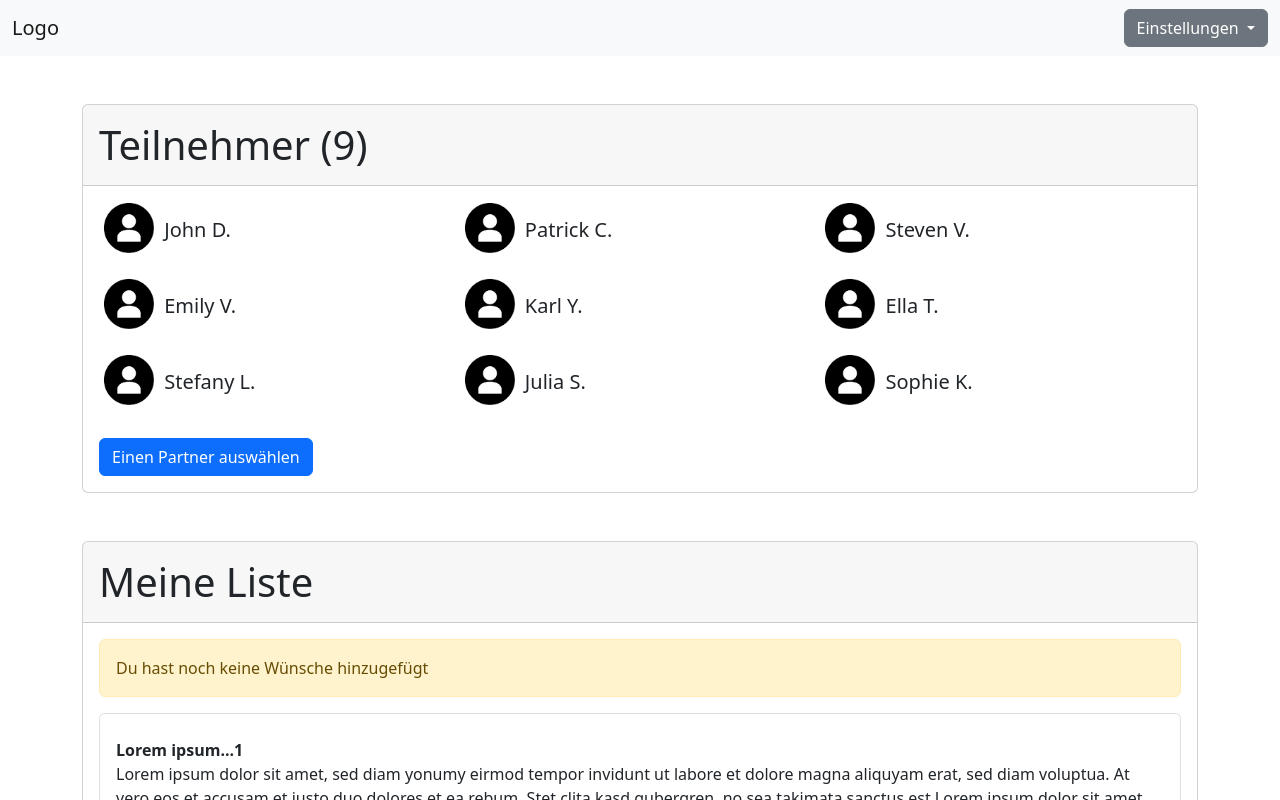
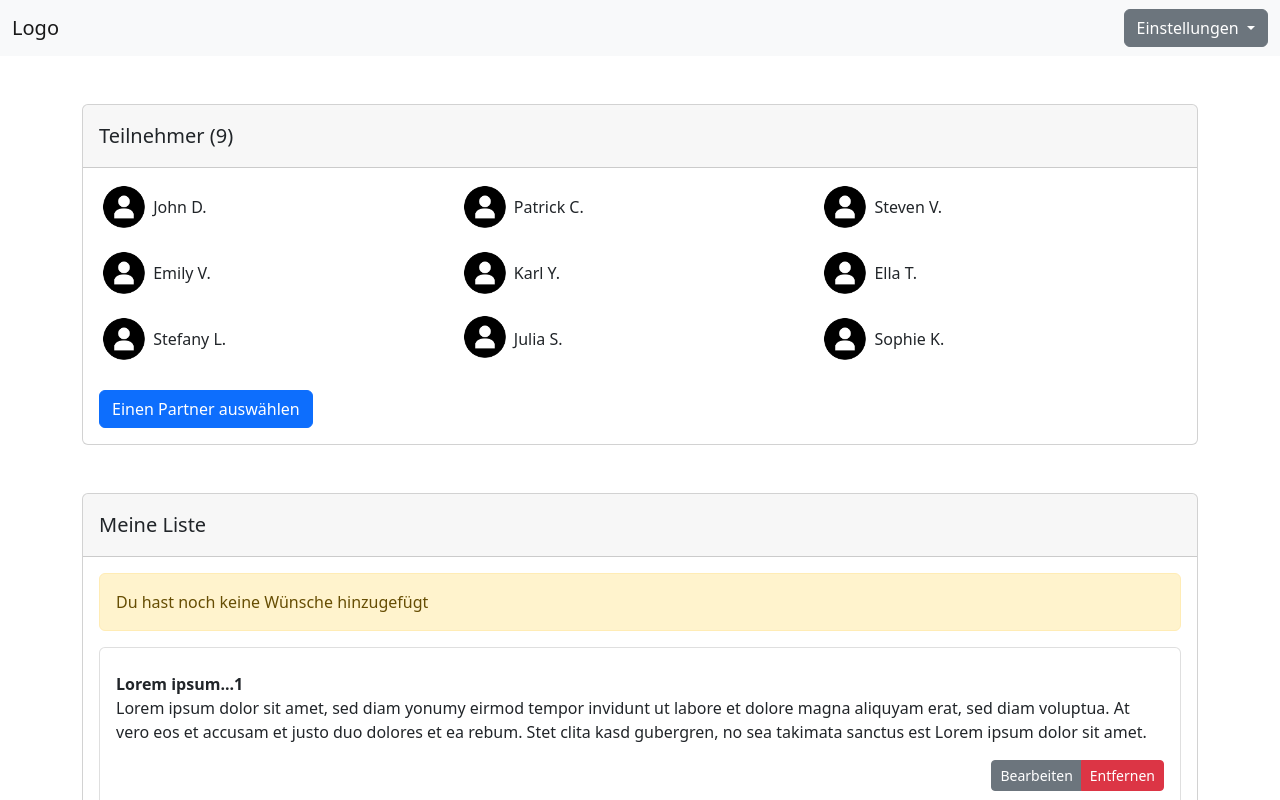
Before and after one commit to gstring33/mdh-true-gift, a Vue app: page / in a window 1280 px wide. Shown: the top 800 px of the page. Built offline with nearby package versions, Linux system fonts and the light colour scheme.

Commit message:
adjust component design

```diff
--- a/src/components/List.vue
+++ b/src/components/List.vue
@@ -1,7 +1,7 @@
 <template>
     <div class="container mt-5">
         <div class="card mb-3 ">
-            <div class="card-header display-6 py-3">Meine Liste</div>
+            <div class="card-header lead py-3">Meine Liste</div>
             <div class="card-body">
                 <div class="alert alert-warning" role="alert">
                     Du hast noch keine Wünsche hinzugefügt
@@ -45,8 +45,9 @@
 </template>
 
 <script setup>
-    import {ref} from 'vue'
+    import { ref, computed } from 'vue'
 
+    // ----------- References
     const modalTitle = ref(null)
     const modalId = ref(null)
 
--- a/src/components/Members.vue
+++ b/src/components/Members.vue
@@ -1,48 +1,48 @@
 <template>
   <div class="container">
     <div class="card mb-3">
-      <div class="card-header display-6 py-3">Teilnehmer (9)</div>
+      <div class="card-header py-3 lead">Teilnehmer (9)</div>
       <div class="card-body">
         <div class="row mb-4">
           <div class="row align-items-start mb-md-3">
-            <div class="col col-12 col-md-4 lead">
-              <img style="width: 60px; position: relative; bottom: 4px;" src="@/assets/images/user-profil.png" alt="user-profil">
+            <div class="col col-12 col-md-4">
+              <img style="width: 50px; position: relative; bottom: 2px;" src="@/assets/images/user-profil.png" alt="user-profil">
               John D.
             </div>
-            <div class="col col-12 col-md-4 lead">
-              <img style="width: 60px; position: relative; bottom: 4px;" src="@/assets/images/user-profil.png" alt="user-profil">
+            <div class="col col-12 col-md-4">
+              <img style="width: 50px; position: relative; bottom: 2px;" src="@/assets/images/user-profil.png" alt="user-profil">
               Patrick C.
             </div>
-            <div class="col col-12 col-md-4 lead">
-              <img style="width: 60px; position: relative; bottom: 4px;" src="@/assets/images/user-profil.png" alt="user-profil">
+            <div class="col col-12 col-md-4">
+              <img style="width: 50px; position: relative; bottom: 2px;" src="@/assets/images/user-profil.png" alt="user-profil">
               Steven V.
             </div>
           </div>
           <div class="row align-items-center mb-md-3">
-            <div class="col col-12 col-md-4 lead">
-              <img style="width: 60px; position: relative; bottom: 4px;" src="@/assets/images/user-profil.png" alt="user-profil">
+            <div class="col col-12 col-md-4">
+              <img style="width: 50px; position: relative; bottom: 2px;" src="@/assets/images/user-profil.png" alt="user-profil">
               Emily V.
             </div>
-            <div class="col col-12 col-md-4 lead">
-              <img style="width: 60px; position: relative; bottom: 4px;" src="@/assets/images/user-profil.png" alt="user-profil">
+            <div class="col col-12 col-md-4">
+              <img style="width: 50px; position: relative; bottom: 2px;" src="@/assets/images/user-profil.png" alt="user-profil">
               Karl Y.
             </div>
-            <div class="col col-12 col-md-4 lead">
-              <img style="width: 60px; position: relative; bottom: 4px;" src="@/assets/images/user-profil.png" alt="user-profil">
+            <div class="col col-12 col-md-4">
+              <img style="width: 50px; position: relative; bottom: 2px;" src="@/assets/images/user-profil.png" alt="user-profil">
               Ella T.
             </div>
           </div>
           <div class="row align-items-end">
-            <div class="col col-12 col-md-4 lead">
-              <img style="width: 60px; position: relative; bottom: 4px;" src="@/assets/images/user-profil.png" alt="user-profil">
+            <div class="col col-12 col-md-4">
+              <img style="width: 50px; position: relative; bottom: 2px;" src="@/assets/images/user-profil.png" alt="user-profil">
               Stefany L.
             </div>
-            <div class="col col-12 col-md-4 lead">
-              <img style="width: 60px; position: relative; bottom: 4px;" src="@/assets/images/user-profil.png" alt="user-profil">
+            <div class="col col-12 col-md-4">
+              <img style="width: 50px; position: relative; bottom: 4px;" src="@/assets/images/user-profil.png" alt="user-profil">
               Julia S.
             </div>
-            <div class="col col-12 col-md-4 lead">
-              <img style="width: 60px; position: relative; bottom: 4px;" src="@/assets/images/user-profil.png" alt="user-profil">
+            <div class="col col-12 col-md-4">
+              <img style="width: 50px; position: relative; bottom: 2px;" src="@/assets/images/user-profil.png" alt="user-profil">
               Sophie K.
             </div>
           </div>
```
